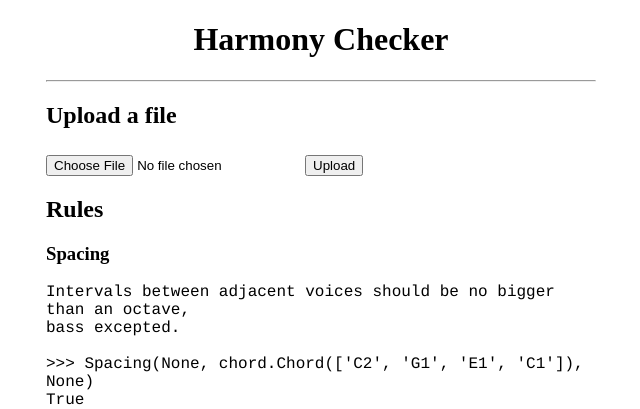
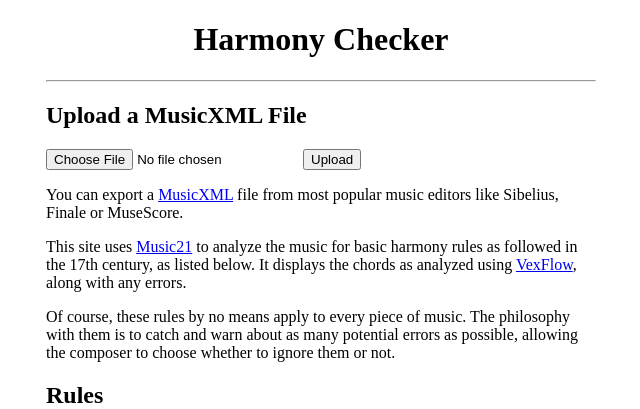
Before and after one commit to billyeh/harmony-checker, a Flask app: page / in a window 1280 px wide. Shown: the top 409 px of the page, without its empty margins (319-959 px from the left). Run offline with Flask 2, Linux system fonts and the light colour scheme.

Commit message:
add copy about

```diff
--- a/templates/home.html
+++ b/templates/home.html
@@ -1,10 +1,25 @@
 {% extends "layout.html" %}
 {% block body %}
-<h2>Upload a file<h2>
+<h2>Upload a MusicXML File</h2>
 <form action="" method="post" enctype="multipart/form-data">
   <input type="file" name="file">
   <input type="submit" value="Upload">
 </form>
+<p>
+You can export a <a href="http://www.musicxml.com">MusicXML</a> file from
+most popular music editors like Sibelius, Finale or MuseScore.
+</p>
+<p>
+This site uses <a href="http://web.mit.edu/music21/">Music21</a> to analyze
+the music for basic harmony rules as followed in the 17th century, as listed
+below. It displays the chords as analyzed using
+<a href="http://www.vexflow.com">VexFlow</a>, along with any errors.
+</p>
+<p>
+Of course, these rules by no means apply to every piece of music. The philosophy
+with them is to catch and warn about as many potential errors as possible,
+allowing the composer to choose whether to ignore them or not.
+</p>
 <h2>Rules</h2>
 {% for rule in rules %}
   <h3>{{ rule[0] }}</h3>
```
